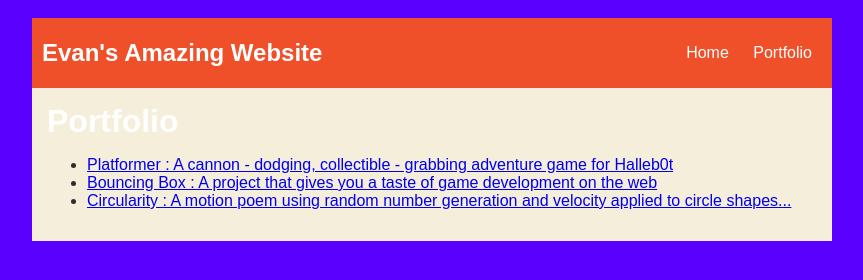
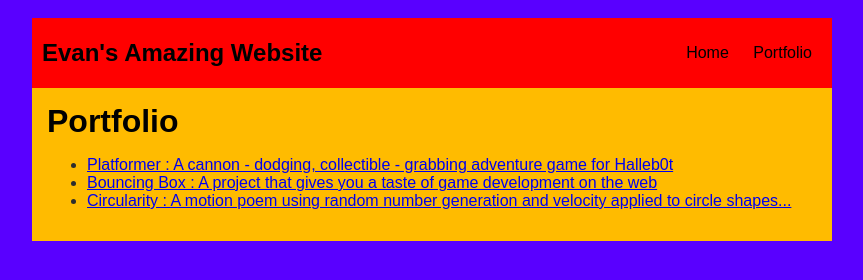
Before and after one commit to EvanScipione/EvanScipione.github.io, a plain HTML site: page portfolio.html in a window 1280 px wide. Shown: the whole page, without its empty margins (208-1071 px from the left). Drawn offline with Linux system fonts and the light colour scheme.

Commit message:
add portfolio.html file

```diff
--- a/portfolio.html
+++ b/portfolio.html
@@ -60,7 +60,7 @@
              color: rgb(45, 45, 45);
              padding: 10px;
              font-family: arial;
-         }
+            }
          header {
              font-size: 1.5em;
              font-weight: bold;
@@ -73,7 +73,7 @@
 
          /* navigation menu */
          nav {
-             background: rgb(239, 80, 41);
+             background: rgb(255, 0, 0);
              margin: 0 auto;
              display: flex;
              padding: 10px;
@@ -81,7 +81,7 @@
          h1 {
              display: flex;
              align-items: center;
-             color: rgb(255, 255, 255);
+             color: rgb(0, 0, 0);
              flex: 1;
              margin: 0;
          }
@@ -94,12 +94,12 @@
          }
          .nav-a {
              text-decoration: none;
-             color: #fff;
+             color: rgb(0, 0, 0);
          }
 
          /* main container area beneath menu */
          main {
-             background: rgb(245, 238, 219);
+             background: rgb(255, 187, 0);
              display: flex;
          }
          .content {
```
